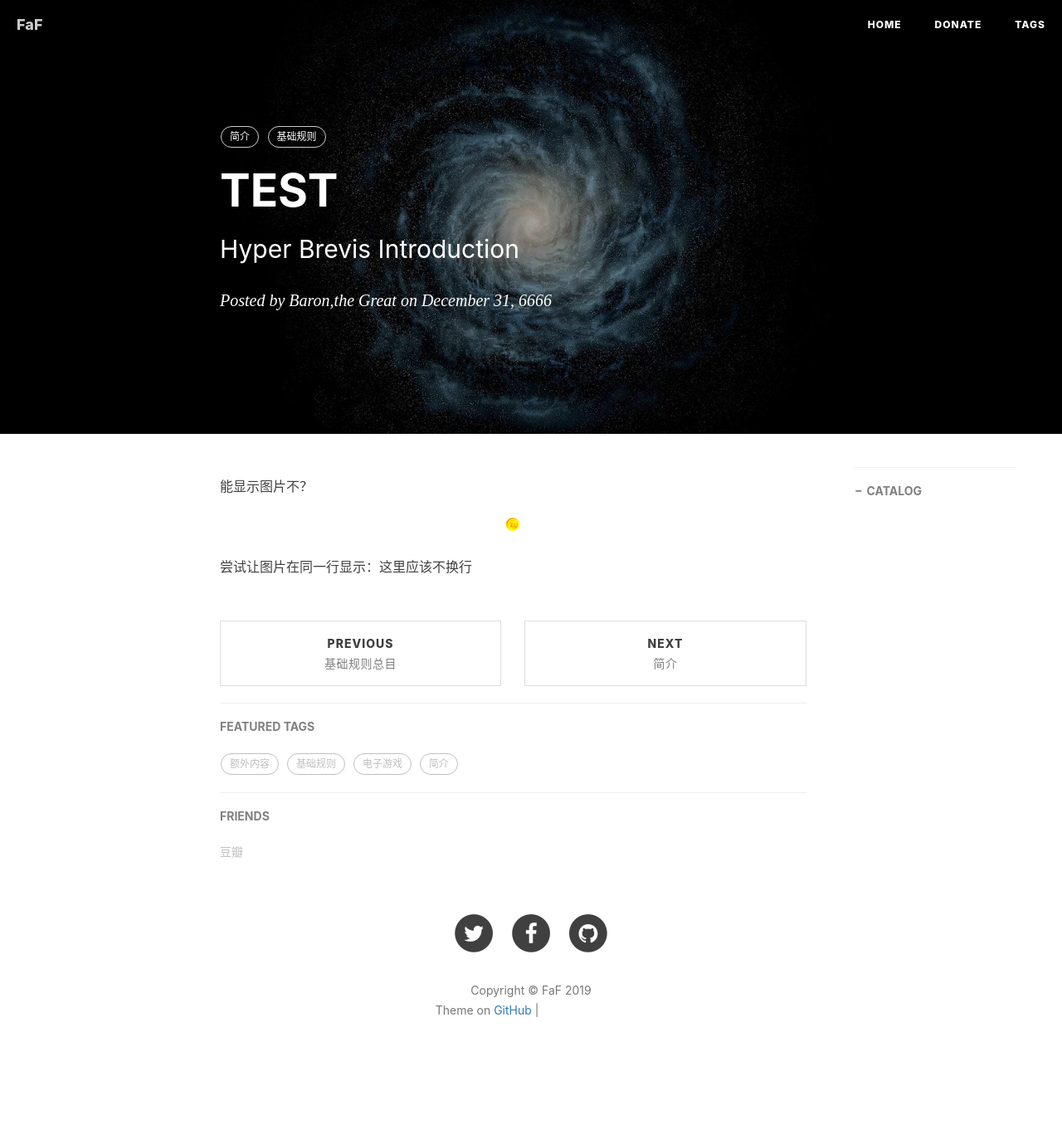
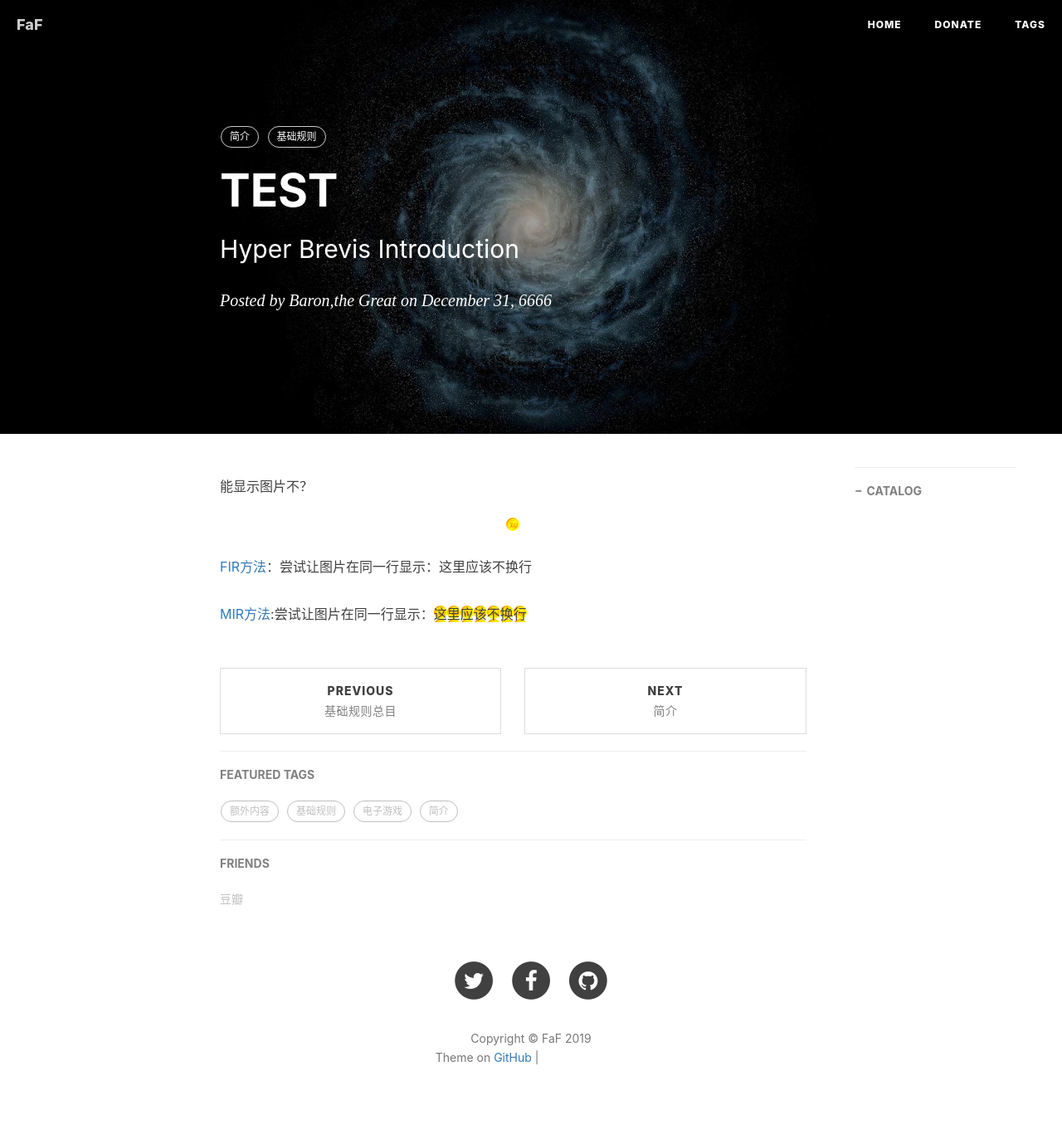
Before and after one commit to AndrewImalion/FameAndFarm.github.io, a Jekyll site: the page built from _posts/2019-04-07-test.md, in a window 1280 px wide. Shown: the whole page at 83% size. Built offline with Jekyll 4.4.1, drawn with Linux system fonts in a browser that asks for light colours; nearby versions of some CDN libraries; comment, search, counter and statistics services are not loaded; before the commit the page ends 1322 px from its top, so only the background shows below that; grey boxes are pictures that could not be loaded.

Commit message:
Update 2019-04-07-test.md

```diff
--- a/_posts/2019-04-07-test.md
+++ b/_posts/2019-04-07-test.md
@@ -15,4 +15,7 @@
 
 能显示图片不？![坎特利]({{ site.url }}/assets/i-coin-16px.png)
 
-尝试让图片在同一行显示：<span style="width:16px;height:16px;background-image: url({{ site.url }}/assets/i-coin-16px.png)"><a href="#" style="display:none;">坎特利</a></span>这里应该不换行
+[FIR方法](https://alistapart.com/article/fir)：尝试让图片在同一行显示：<span style="width:16px;height:16px;background-image: url({{ site.url }}/assets/i-coin-16px.png)"><a href="#" style="display:none;">坎特利</a></span>这里应该不换行
+
+
+[MIR方法](https://stuffandnonsense.co.uk/archives/examples/malarkey-method-example.html):尝试让图片在同一行显示：<span style="width: 16px; height: 16px; background: url({{ site.url }}/assets/i-coin-16px.png); text-indent: -9999px">这里应该不换行
```
